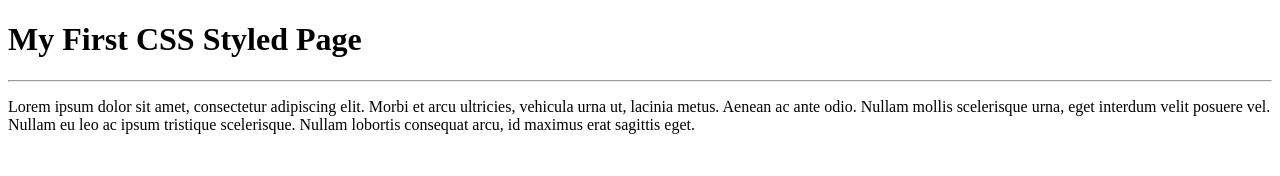
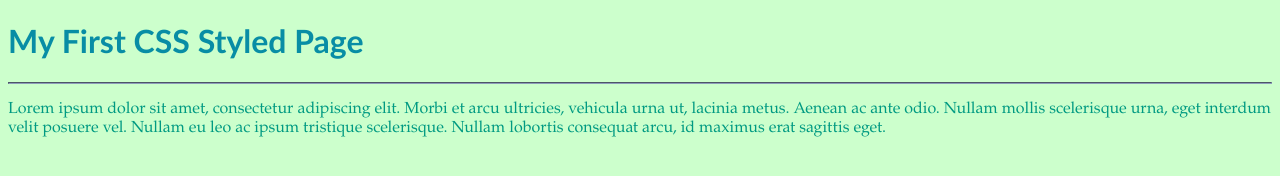
Before and after one commit to ericacdavies/week2, a plain HTML site: page week2/week3/index.html in a window 1280 px wide. Drawn offline with Linux system fonts and the light colour scheme.

Commit message:
added fonts

```diff
--- /dev/null
+++ b/week2/week3/css/styles.css
@@ -0,0 +1,17 @@
+/* css */
+body{
+		background:#ccffcc;
+		font-family:"palatino";
+		font-size: 6;
+}
+h1{
+	color:#088da5;
+	font-family: "optima";
+	font-size:5;
+}
+p{
+	color:#009a82;
+}
+hr{
+	border-color: #8d9cba
+}
--- a/week3/index.html
+++ b/week2/week3/index.html
@@ -3,6 +3,7 @@
 
 <head>
   <title>Week 3 - CSS Practice</title>
+  <link rel="stylesheet" href="css/styles.css" />
 </head>
 
 <body>
```
Also changed, not shown: 5 other files.
